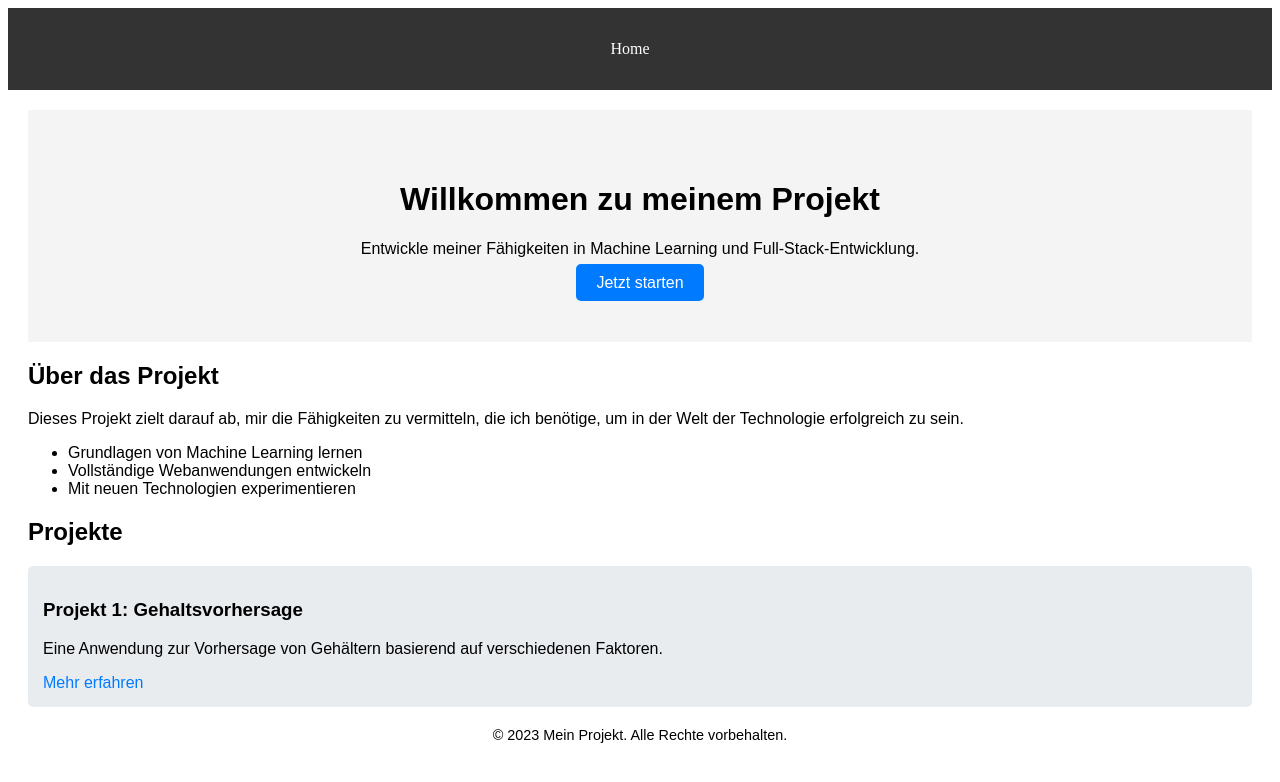
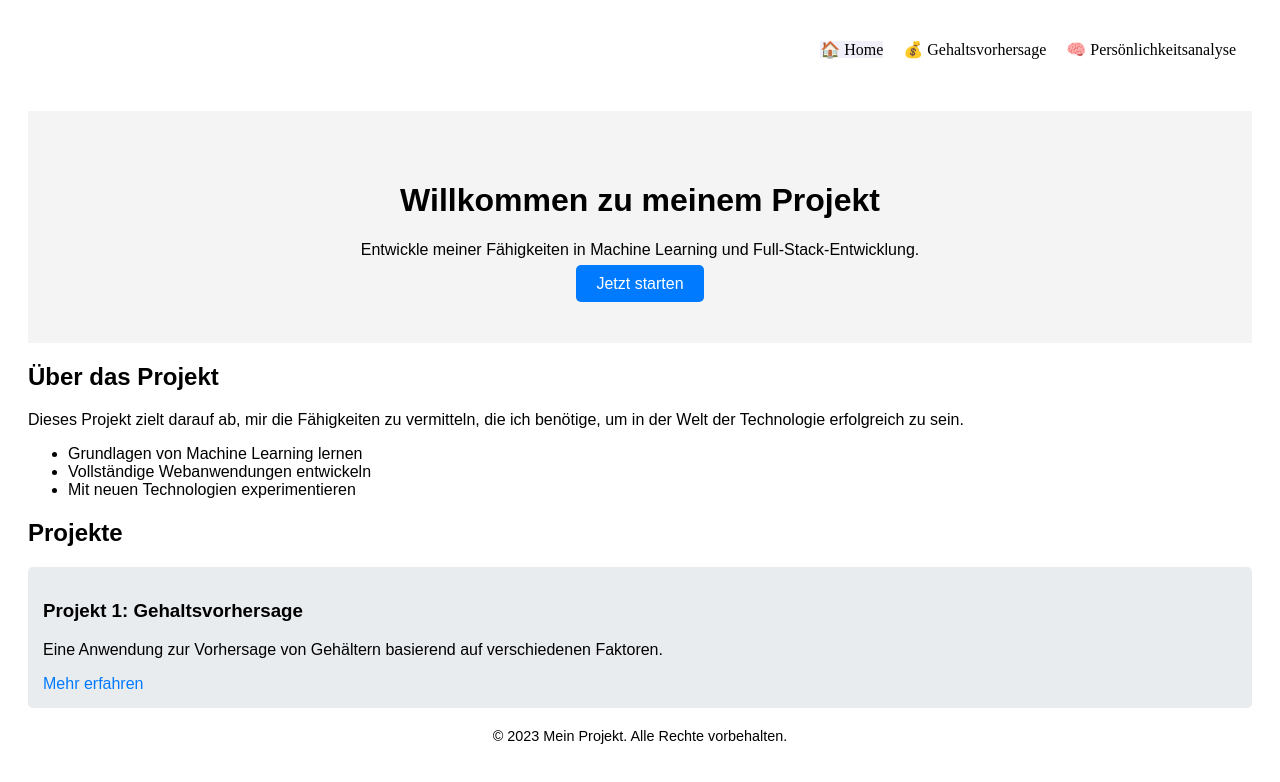
Before and after one commit to pirasp382/learn_dsai, a React (Create React App) app in the folder frontend/: page / in a window 1280 px wide. Shown: the top 782 px of the page. Built offline with nearby package versions, Linux system fonts and the light colour scheme.

Commit message:
edit navbar

```diff
--- /dev/null
+++ b/frontend/src/components/navbar/navbar.css
@@ -0,0 +1,90 @@
+.navbar {
+    background: var(--bg-primary);
+    box-shadow: var(--shadow-md);
+    position: sticky;
+    top: 0;
+    z-index: 1000;
+    transition: all var(--transition-normal);
+}
+
+.navbar-container {
+    max-width: var(--container-width);
+    margin: 0 auto;
+    padding: 0 var(--spacing-lg);
+    display: flex;
+    justify-content: space-between;
+    align-items: center;
+    height: var(--header-height);
+}
+
+.navbar-brand {
+    font-size: 1.5rem;
+    font-weight: 700;
+    background: linear-gradient(135deg, var(--primary), var(--secondary));
+    -webkit-background-clip: text;
+    background-clip: text;
+    color: transparent;
+    transition: all var(--transition-normal);
+}
+
+.navbar-controls {
+    display: flex;
+    align-items: center;
+    gap: var(--spacing-md);
+}
+
+.navbar-menu {
+    display: flex;
+    gap: var(--spacing-xl);
+    list-style: none;
+}
+
+.navbar-link {
+    color: var(--text-secondary);
+    font-weight: 500;
+    padding: var(--spacing-sm) var(--spacing-md);
+    border-radius: var(--radius-md);
+    transition: all var(--transition-fast);
+}
+
+.navbar-link:hover {
+    color: var(--primary);
+    background: var(--bg-secondary);
+}
+
+.navbar-link.active {
+    color: var(--primary);
+    background: linear-gradient(135deg, rgba(102, 126, 234, 0.1), rgba(118, 75, 162, 0.1));
+}
+
+.mobile-menu-btn {
+    display: none;
+    background: none;
+    border: none;
+    font-size: 1.5rem;
+    cursor: pointer;
+    color: var(--text-primary);
+}
+
+@media (max-width: 768px) {
+    .mobile-menu-btn {
+        display: block;
+    }
+
+    .navbar-menu {
+        display: none;
+        position: absolute;
+        top: var(--header-height);
+        left: 0;
+        right: 0;
+        background: var(--bg-primary);
+        flex-direction: column;
+        padding: var(--spacing-lg);
+        gap: var(--spacing-md);
+        box-shadow: var(--shadow-lg);
+    }
+
+    .navbar-menu.mobile-open {
+        display: flex;
+    }
+}
--- a/frontend/src/components/navbar/navbar.jsx
+++ b/frontend/src/components/navbar/navbar.jsx
@@ -1,19 +1,48 @@
-import {Link} from "react-router-dom";
-
+import React, { useState } from 'react';
+import { Link, useLocation } from 'react-router-dom';
+import './navbar.css';
 
 function Navbar() {
+    const [isMobileOpen, setIsMobileOpen] = useState(false);
+    const location = useLocation();
+
+    const navItems = [
+        { path: '/', label: '🏠 Home', icon: '🏠' },
+        { path: '/salary', label: '💰 Gehaltsvorhersage', icon: '💰' },
+        { path: '/introvert', label: '🧠 Persönlichkeitsanalyse', icon: '🧠' }
+    ];
+
+    const toggleMobileMenu = () => {
+        setIsMobileOpen(!isMobileOpen);
+    };
 
     return (
-        <div>
-            <nav>
-                <ul>
-                    <li>
-                        <Link to={"/"}>Home</Link>
-                    </li>
+        <nav className="navbar">
+            <div className="navbar-container">
+                <Link to="/" className="navbar-brand">
+                    ML Predictor
+                </Link>
+
+                <button className="mobile-menu-btn" onClick={toggleMobileMenu}>
+                    {isMobileOpen ? '✕' : '☰'}
+                </button>
+
+                <ul className={`navbar-menu ${isMobileOpen ? 'mobile-open' : ''}`}>
+                    {navItems.map((item) => (
+                        <li key={item.path}>
+                            <Link
+                                to={item.path}
+                                className={`navbar-link ${location.pathname === item.path ? 'active' : ''}`}
+                                onClick={() => setIsMobileOpen(false)}
+                            >
+                                {item.label}
+                            </Link>
+                        </li>
+                    ))}
                 </ul>
-            </nav>
-        </div>
-    )
+            </div>
+        </nav>
+    );
 }
 
 export default Navbar;
```
